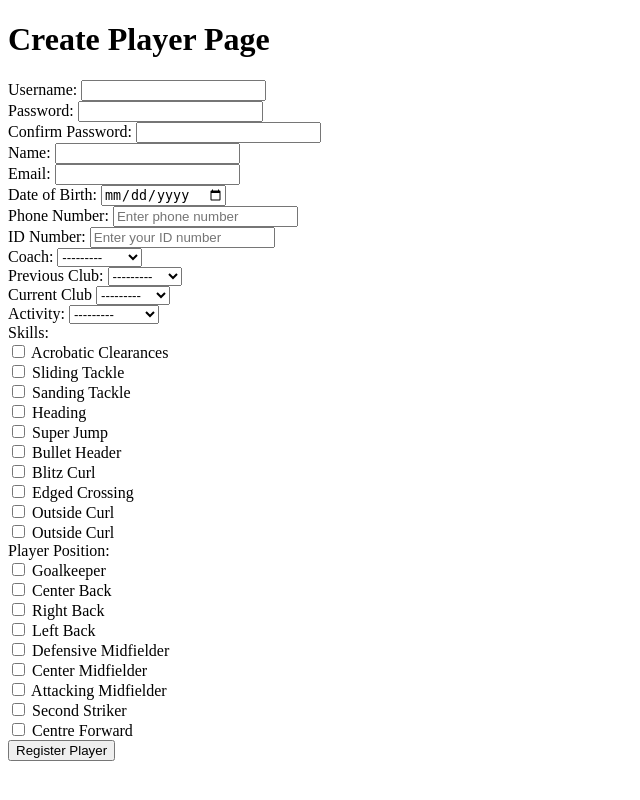
After one commit to collins05-munene/dj4e-projects, a Django app: page /register-player in a window 1280 px wide. The commit adds this page. Shown: the whole page, without its empty margins (0-640 px from the left). Run offline with Django 5.2, Linux system fonts and the light colour scheme; data comes from the database, SQL or seed files in the repository; both versions use the stored data as it was after the commit.

Commit message:
Worked on player registration

```diff
--- a/Football-Academy/apps/forms.py
+++ b/Football-Academy/apps/forms.py
@@ -2,23 +2,18 @@ from django.forms import ModelForm
 from django import forms
 from .models import Contract, Player
 
-class ContractForm(ModelForm):
-    class Meta:
-        model = Contract
-        fields = ['contract_start', "contract_end", 'salary']
-        widgets = {
-            'contract_start': forms.DateInput(attrs={'type': 'date'}),
-            'contract_end': forms.DateInput(attrs={'type': 'date'}),
-            'salary': forms.NumberInput(attrs={'step': '0.01'}),
-        }
-
-class PlayerForm(ModelForm):
+class PlayerRegisterForm(ModelForm):
+    username = forms.CharField()
+    password = forms.CharField(widget=forms.PasswordInput)
+    confirm_password = forms.CharField(widget=forms.PasswordInput)
     class Meta:
         model = Player
-        exclude = ['contract', 'created-at']
+        fields = ['name', 'email', 'date_of_birth', 'phone_number','id_no','skills','coach','player_position','club_before','current_club','activity']
         widgets = {
-            'email': forms.EmailInput(attrs={'placeholder': 'player@gmail.com'}),
-            'phone_number': forms.TextInput(attrs={'type': 'tel', 'pattern': '[0-9]{10}'}),
             'date_of_birth': forms.DateInput(attrs={'type': 'date'}),
-            'id_no': forms.TextInput(attrs={'max_length': '8'})
+            'phone_number': forms.TextInput(attrs={'type': 'tel', 'placeholder': 'Enter phone number'}),
+            'id_no': forms.TextInput(attrs={'type': 'number', 'placeholder': "Enter your ID number"}),
+            'skills': forms.CheckboxSelectMultiple(),
+            'player_position': forms.CheckboxSelectMultiple(),
+
         }
--- a/Football-Academy/apps/models.py
+++ b/Football-Academy/apps/models.py
@@ -70,7 +70,7 @@ class Skills(models.Model):
     skills = models.CharField(max_length=30, choices=PLAYER_SKILLS)
 
     def __str__(self):
-        return self.get_skill_display()
+        return self.get_skills_display()
 
 class Club(models.Model):
     name = models.CharField(max_length=20, unique=True)
@@ -101,7 +101,7 @@ class Player(models.Model):
     skills = models.ManyToManyField(Skills)
     coach = models.ForeignKey(Coach, on_delete=models.SET_NULL, null=True)
     player_position = models.ManyToManyField(Position)
-    contract = models.OneToOneField(Contract, on_delete=models.CASCADE)
+    contract = models.OneToOneField(Contract, on_delete=models.CASCADE, null=True)
     club_before = models.ForeignKey(Club, on_delete=models.SET_NULL, null=True, blank=True, related_name="previous_players")
     current_club = models.ForeignKey(Club, on_delete=models.SET_NULL, null=True, related_name='current_players')
     created_at = models.DateTimeField(auto_now_add=True)
--- a/Football-Academy/apps/templates/apps/admin.html
+++ b/Football-Academy/apps/templates/apps/admin.html
@@ -6,7 +6,7 @@
     <h1>Welcome to the Admin Page {{request.user}}</h1>
     <ul>
         <li><a href="{% url 'create-coach' %}">Register Coach</a> </li>
-        <Li><a href="{% url 'create-player' %}">Register Player</a></Li>
+        <Li><a href="{% url 'register-player' %}">Register Player</a></Li>
     </ul>
     <h2 style="color: blue; text-decoration: underline;">Coach Section</h2>
     <table>
--- /dev/null
+++ b/Football-Academy/apps/templates/apps/register-player.html
@@ -0,0 +1,97 @@
+{% extends 'apps/base.html' %}
+
+{% block title %}Create Player Page
+{% endblock %}
+<style>
+    body {
+        font-family: Arial;
+        padding: 20px;
+    }
+    form {
+        max-width: 500px;
+    }
+    div {
+        margin-bottom: 10px;
+    }
+    label {
+        display:block;
+        font-weight: bold;
+    }
+</style>
+
+{% block content %}
+    <h1>Create Player Page</h1>
+    <form method="POST">
+        {% csrf_token %}
+        <!-- User Fields-->
+        <div>
+            <label>Username: </label>
+            {{form.username}}
+        </div>
+        <div>
+            <label>Password: </label>
+            {{form.password}}
+        </div>
+        <div>
+            <label>Confirm Password: </label>
+            {{form.confirm_password}}
+        </div>
+        <!--Player Fields-->
+        <div>
+            <label>
+                Name:
+            </label>{{form.name}}
+        </div>
+        <div>
+            <label>Email: </label>
+            {{form.email}}
+        </div>
+        <div>
+            <label>Date of Birth: </label>
+            {{form.date_of_birth}}
+        </div>
+        <div>
+            <label>Phone Number: </label>
+            {{form.phone_number}}
+        </div>
+        <div>
+            <label>ID Number: </label>
+            {{form.id_no}}
+        </div>
+        <div>
+            <label>Coach: </label>
+            {{form.coach}}
+        </div>
+        <div>
+            <label>Previous Club: </label>
+            {{form.club_before}}
+        </div>
+        <div>
+            <label>Current Club</label>
+            {{form.current_club}}
+        </div>
+        <div>
+            <label>Activity: </label>
+            {{form.activity}}
+        </div>
+        <div>
+            <label>Skills: </label>
+            {{form.skills}}
+        </div>
+        <div>
+            <label>Player Position: </label>
+            {{form.player_position}}
+        </div>
+        <input type="submit" value="Register Player">
+    </form>
+    {% if forms.errors %}
+        <div style='color: red';>
+            {{form.errors}}
+        </div>
+    {% endif %}
+    {% if messages %}
+        {% for message in messages %}
+            <p>{{message}}</p>
+        {% endfor %}
+    {% endif %}
+{% endblock %}
--- a/Football-Academy/apps/urls.py
+++ b/Football-Academy/apps/urls.py
@@ -7,5 +7,5 @@ urlpatterns = [
     path('login/', views.CustomLoginView.as_view(), name='login'),
     path('create-coach/', views.CreateCoach.as_view(), name='create-coach'),
     path('coach-page', views.CoachPage.as_view(), name="coach-page"),
-    path('create-player', views.CreatePlayer.as_view(), name='create-player')
+    path('register-player', views.RegisterPlayer.as_view(), name='register-player')
 ]
--- a/Football-Academy/apps/views.py
+++ b/Football-Academy/apps/views.py
@@ -6,7 +6,7 @@ from django.contrib.auth import authenticate, login
 from django.contrib.auth.models import User
 from .models import Player, Coach
 from django.contrib import messages
-from .forms import ContractForm, PlayerForm
+from .forms import PlayerRegisterForm
 from django.db import transaction
 # Create your views here.
 class CustomLoginView(View):
@@ -96,31 +96,41 @@ class CreateCoach(View):
         messages.success(request, f"Coach {name} registered successfully")
         return redirect("login")
 
-class CreatePlayer(View):
-    def get(self, request):
-        context = {'player_form': PlayerForm(), 'contract_form': ContractForm()}
-        return render(request, 'apps/create-player.html', context)
+class RegisterPlayer(View):
+    def get(self,request):
+        form = PlayerRegisterForm()
+        context = {'form': form}
+        return render(request, 'apps/register-player.html', context)
 
     def post(self, request):
-        player_form = PlayerForm(request.POST)
-        contract_form = ContractForm(request.POST)
+        form = PlayerRegisterForm(request.POST)
 
-        if player_form.is_valid() and contract_form.is_valid():
-            try:
-                with transaction.atomic():
-                    contract = contract_form.save()
-                    player = player_form.save(commit=False)
-                    player.contract = contract
-                    player.save()
-                    player_form.save_m2m()
-                return redirect('players-list')
-            except Exception as e:
-                context = {
-                    'player_form': player_form,
-                    'contract_form': contract_form,
-                    'error': str(e)
-                }
-                return render(request, 'create-player.html', context)
+        if form.is_valid():
+            password = form.cleaned_data['password']
+            confirm_password = form.cleaned_data['confirm_password']
+            username = form.cleaned_data['username']
 
-        context = {'player_form': player_form, 'contract_form': contract_form}
-        return render(request, 'apps/create-player.html', context)
+            if password != confirm_password:
+                messages.error(request, 'Username already exists')
+                return redirect('register-player')
+
+            if User.objects.filter(username=username).exists():
+                messages.error(request, 'Username already exists')
+                return redirect("register-player")
+            # Create User
+            user = User.objects.create(
+                username = form.cleaned_data['username']
+            )
+            user.set_password(password)
+            user.save()
+            #Create player(without saving yet)
+
+            player = form.save(commit=False)
+            player.user = user
+            player.save()
+
+            #Save many-to-many fields
+            form.save_m2m()
+            return redirect('admin-page')
+        context = {'forms': form}
+        return render(request, 'apps/register-player.html', context)
```
Also changed, not shown: Football-Academy/apps/templates/apps/create-player.html (deleted, +0 -13 lines), Football-Academy/apps/migrations/0004_alter_player_contract.py (added), Football-Academy/db.sqlite3.
